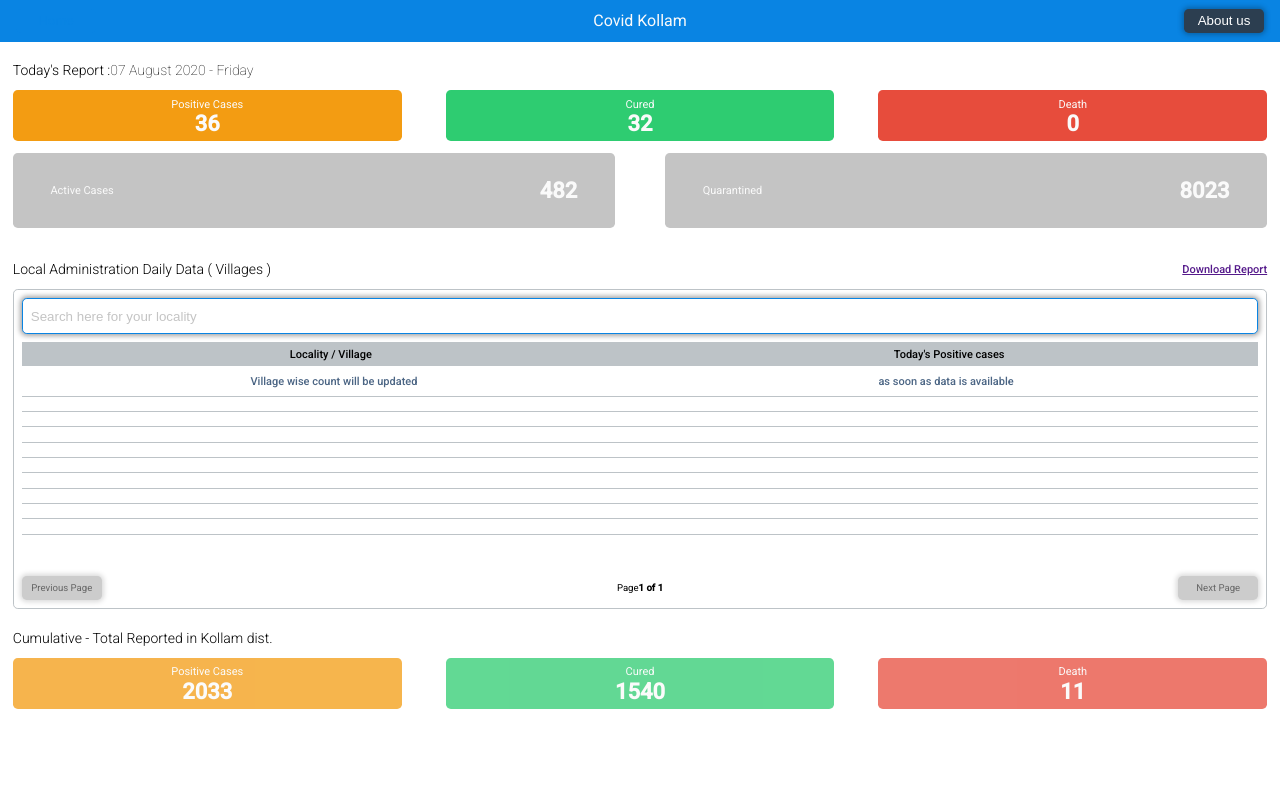
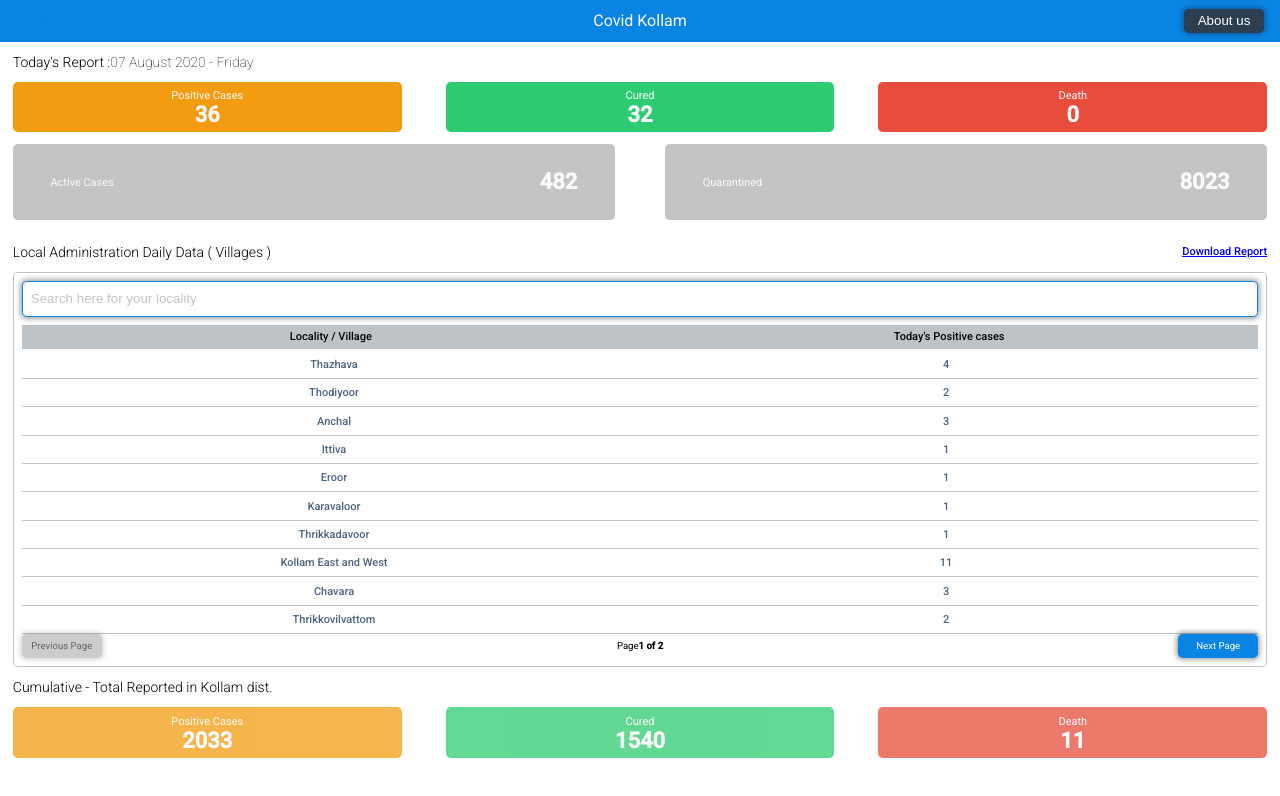
Before and after one commit to hkvongit/covid-kollam, a React (Create React App) app: page / in a window 1280 px wide. Shown: the top 796 px of the page. Built offline with nearby package versions, Linux system fonts and the light colour scheme.

Commit message:
data update

```diff
--- a/src/data/2020-08-07-18-06.json
+++ b/src/data/2020-08-07-18-06.json
@@ -34,44 +34,64 @@
     },
     "VillageStatsData": [
         {
-            "locality": "Village wise count will be updated ",
-            "count": "as soon as data is available"
+            "locality": "Thazhava",
+            "count": "4"
         },
         {
-            "locality": "",
-            "count": ""
+            "locality": "Thodiyoor",
+            "count": "2"
         },
         {
-            "locality": "",
-            "count": ""
+            "locality": "Anchal",
+            "count": "3"
         },
         {
-            "locality": "",
-            "count": ""
+            "locality": "Ittiva",
+            "count": "1"
         },
         {
-            "locality": "",
-            "count": ""
+            "locality": "Eroor",
+            "count": "1"
         },
         {
-            "locality": "",
-            "count": ""
+            "locality": "Karavaloor",
+            "count": "1"
         },
         {
-            "locality": "",
-            "count": ""
+            "locality": "Thrikkadavoor",
+            "count": "1"
         },
         {
-            "locality": "",
-            "count": ""
+            "locality": "Kollam East and West",
+            "count": "11"
         },
         {
-            "locality": "",
-            "count": ""
+            "locality": "Chavara",
+            "count": "3"
         },
         {
-            "locality": "",
-            "count": ""
+            "locality": "Thrikkovilvattom",
+            "count": "2"
+        },
+        {
+            "locality": "Thevalakkara",
+            "count": "2"
+        },
+        {
+            "locality": "Neendakara",
+            "count": "2"
+        },
+        {
+            "locality": "Nedumpana",
+            "count": "1"
+        },
+        {
+            "locality": "Mylam",
+            "count": "1"
+        },
+        {
+            "locality": "Veliyam",
+            "count": "1"
         }
     ],
     "TotalReportData": {
--- a/src/data/index.js
+++ b/src/data/index.js
@@ -1,5 +1,5 @@
 import Data from './2020-08-07-18-06.json'
 export default Data
 
-export const downloadLink = ""
+export const downloadLink = "https://drive.google.com/file/d/1tJpRl6cgN9HkUM8zJ5N6xNYhXIADgoqz/view?usp=sharing"
 // code editor
```
